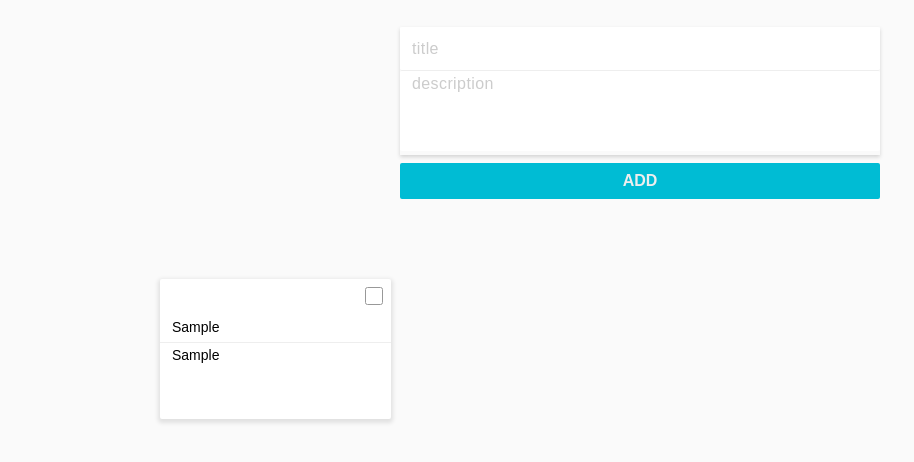
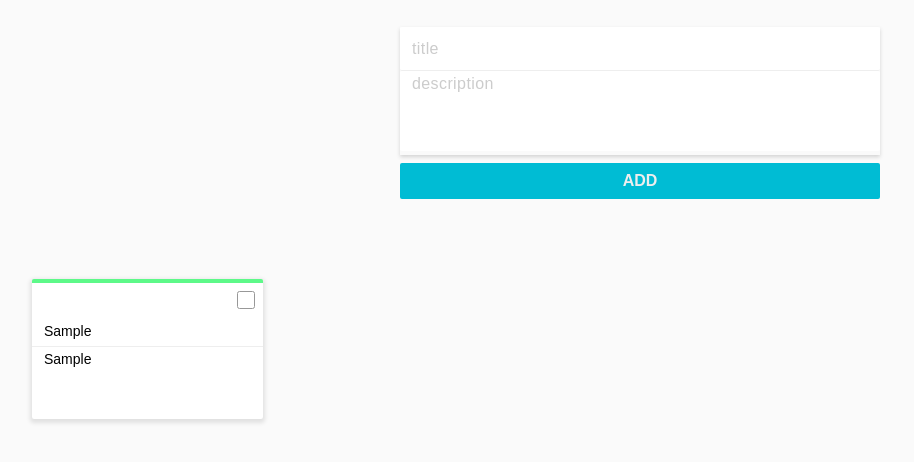
Before and after one commit to dikshantpatodia/todo-app-reminder, a React app: page / in a window 1280 px wide. Both pictures are taken after typing "Sample", "Sample" into the empty fields and a click on the button "ADD". Shown: the part 90-552 px from the top of the page, without its empty margins (0-914 px from the left). Built offline with nearby package versions, Linux system fonts and the light colour scheme.

Commit message:
Add ascent color for the list of todos and minor changes

```diff
--- a/src/components/todo.js
+++ b/src/components/todo.js
@@ -24,6 +24,7 @@ class Todo extends React.Component {
       description: this.description.value,
       // reminder: this.reminder.value,
       isCompleted: false,
+      color: `#${Math.random().toString(16).substr(2, 6)}`,
     };
 
     const updatedList = [...prevList, item];
--- a/src/components/todoList.js
+++ b/src/components/todoList.js
@@ -22,6 +22,7 @@ class TodoList extends React.Component {
               <div
                 key={item.id}
                 className='list-item'
+                style={{ borderTop: `4px solid ${item.color}AA` }}
               >
                 {/* mark as complete */}
                 <input
--- a/src/css/index.scss
+++ b/src/css/index.scss
@@ -83,7 +83,7 @@
 
 .list {
   &-container {
-    margin: 120px auto;
+    margin: 120px 32px 32px;
     padding: 4px 0;
     max-width: 960px;
     display: grid;
```
